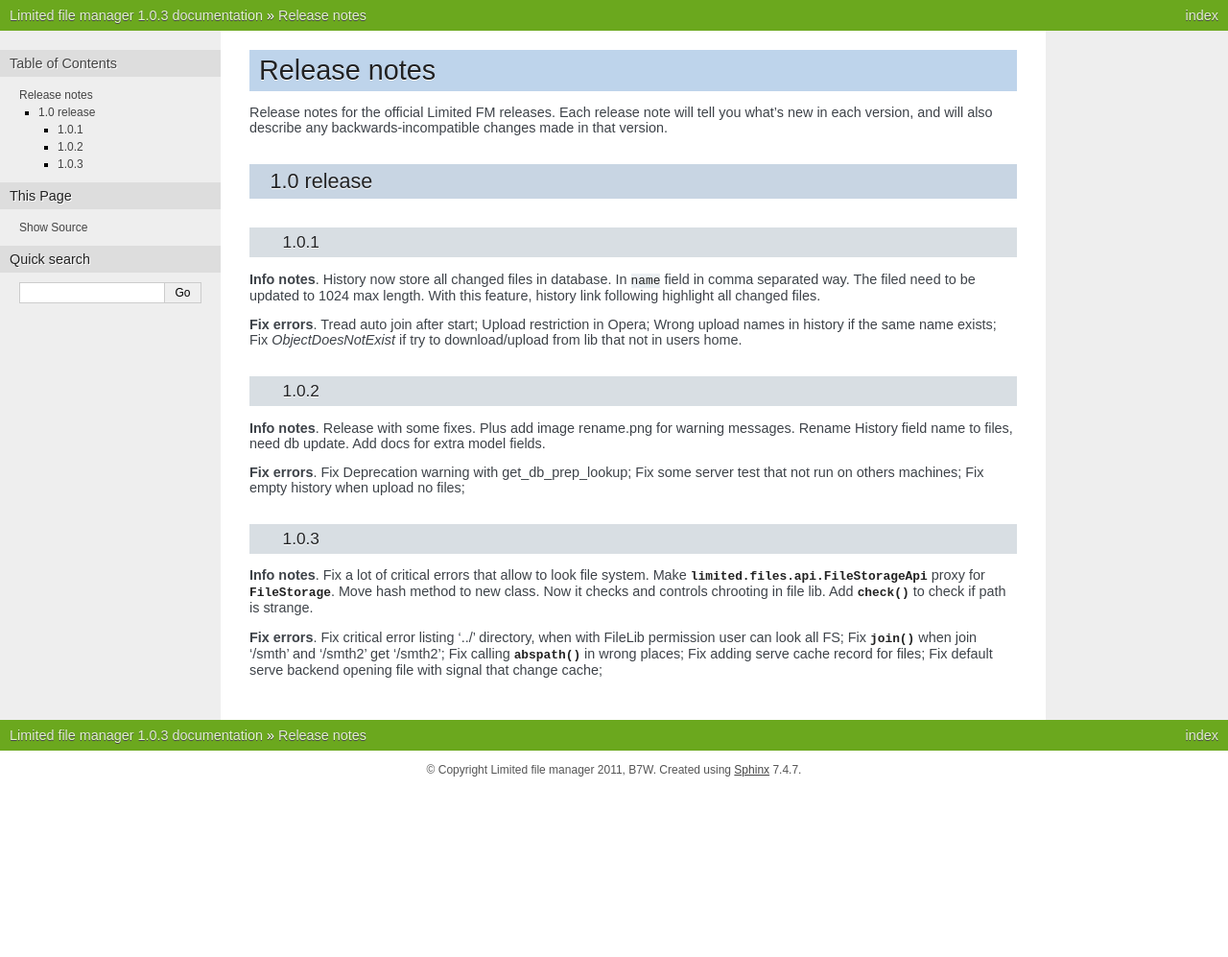
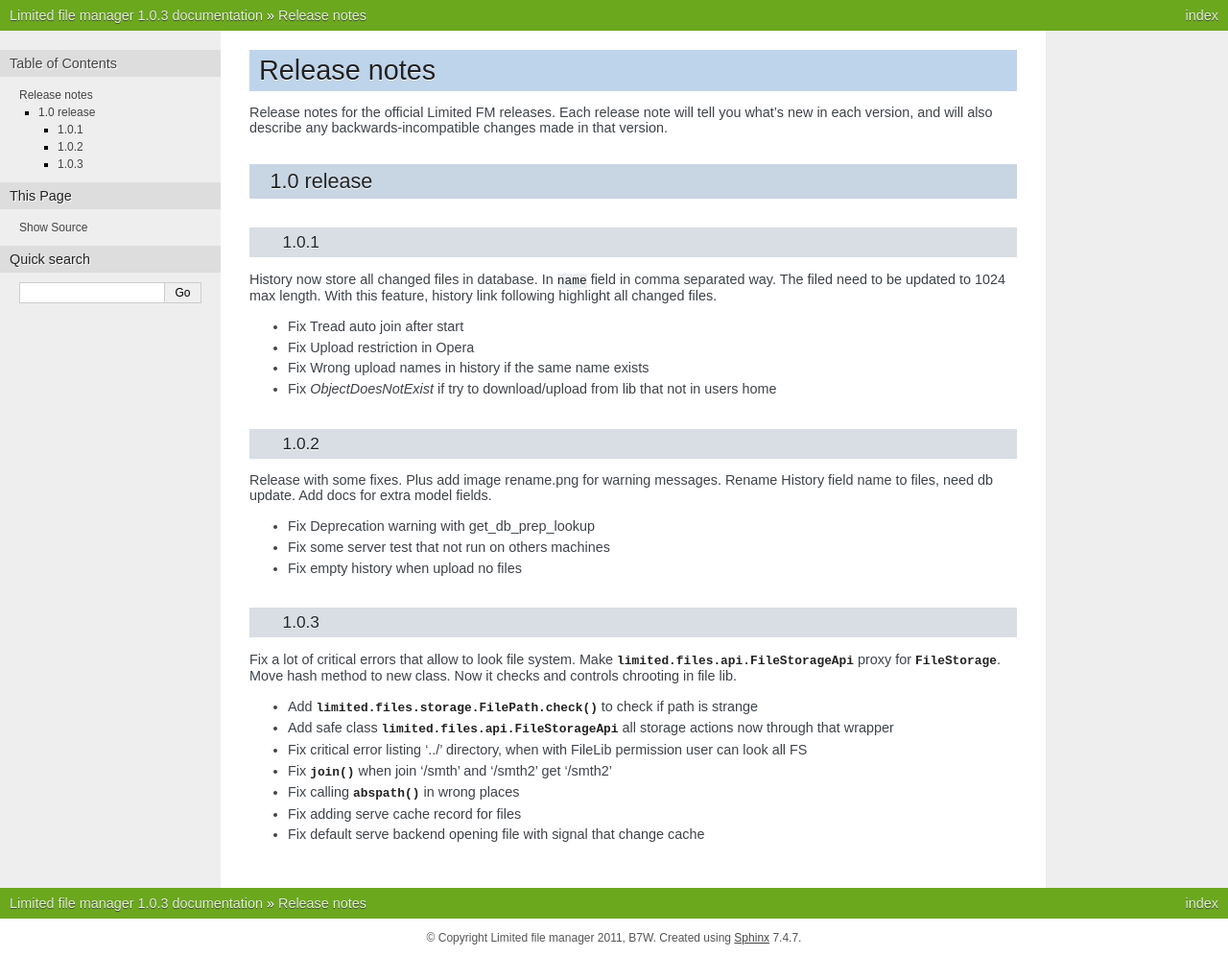
Before and after one commit to b7w/limited-fm, a Sphinx documentation site: the page built from docs/releases/notes.rst, in a window 1280 px wide. Shown: the whole page at 96% size. Built offline with Sphinx 7.4.7, drawn with Linux system fonts in a browser that asks for light colours; before the commit the page ends 900 px from its top, so only the background shows below that.

Commit message:
Change style of docs release notes a little

```diff
--- a/docs/_static/local.css
+++ b/docs/_static/local.css
@@ -30,3 +30,7 @@
 a.reference em {
     font-style: normal;
 }
+
+dd {
+    margin-left: 0px;
+}
--- a/docs/releases/notes.rst
+++ b/docs/releases/notes.rst
@@ -19,41 +19,40 @@
 1.0.1
 ------------------------------------
 
-| **Info notes**. History now store all changed files in database. In ``name`` field in comma separated way.
+| History now store all changed files in database. In ``name`` field in comma separated way.
   The filed need to be updated to 1024 max length.
   With this feature, history link following highlight all changed files.
 
-| **Fix errors**.
-  Tread auto join after start;
-  Upload restriction in Opera;
-  Wrong upload names in history if the same name exists;
-  Fix *ObjectDoesNotExist* if try to download/upload from lib that not in users home.
+* Fix Tread auto join after start
+* Fix Upload restriction in Opera
+* Fix Wrong upload names in history if the same name exists
+* Fix *ObjectDoesNotExist* if try to download/upload from lib that not in users home
 
 
 1.0.2
 ------------------------------------
 
-| **Info notes**. Release with some fixes. Plus add image rename.png for warning messages.
+| Release with some fixes. Plus add image rename.png for warning messages.
   Rename History field name to files, need db update.
   Add docs for extra model fields.
 
-| **Fix errors**.
-  Fix Deprecation warning with get_db_prep_lookup;
-  Fix some server test that not run on others machines;
-  Fix empty history when upload no files;
+* Fix Deprecation warning with get_db_prep_lookup
+* Fix some server test that not run on others machines
+* Fix empty history when upload no files
 
 
 1.0.3
 ------------------------------------
 
-| **Info notes**. Fix a lot of critical errors that allow to look file system.
+| Fix a lot of critical errors that allow to look file system.
   Make :class:`limited.files.api.FileStorageApi` proxy for :class:`~limited.files.storage.FileStorage`.
   Move hash method to new class. Now it checks and controls chrooting in file lib.
-  Add :func:`~limited.files.storage.FilePath.check` to check if path is strange.
 
-| **Fix errors**.
-  Fix critical error listing '../' directory, when with FileLib permission user can look all FS;
-  Fix :func:`~limited.files.storage.FilePath.join` when join '/smth' and '/smth2' get '/smth2';
-  Fix calling :func:`~limited.files.storage.FileStorage.abspath` in wrong places;
-  Fix adding serve cache record for files;
-  Fix default serve backend opening file with signal that change cache;
+* Add :func:`limited.files.storage.FilePath.check` to check if path is strange
+* Add safe class :class:`limited.files.api.FileStorageApi` all storage actions now through that wrapper
+
+* Fix critical error listing '../' directory, when with FileLib permission user can look all FS
+* Fix :func:`~limited.files.storage.FilePath.join` when join '/smth' and '/smth2' get '/smth2'
+* Fix calling :func:`~limited.files.storage.FileStorage.abspath` in wrong places
+* Fix adding serve cache record for files
+* Fix default serve backend opening file with signal that change cache
```
